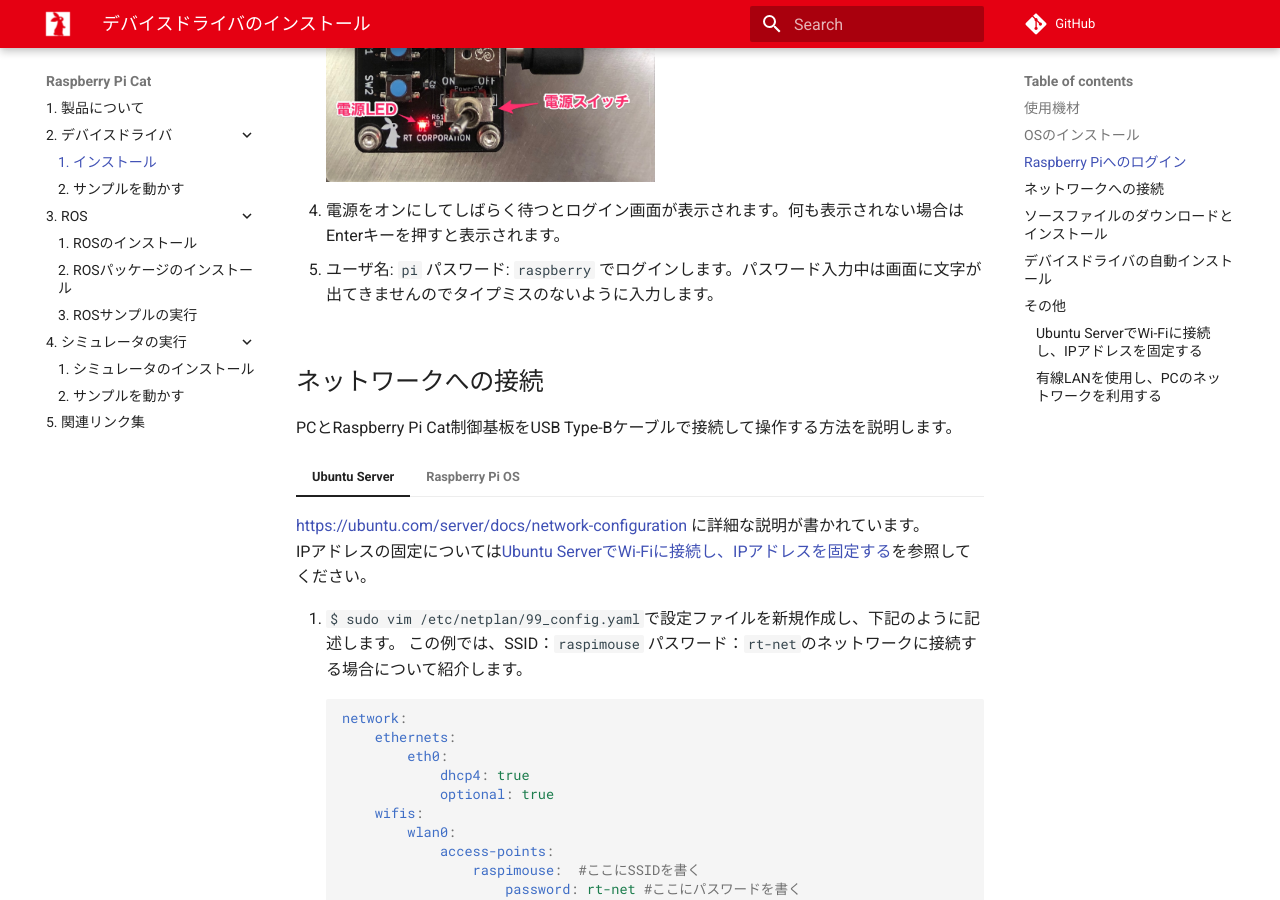
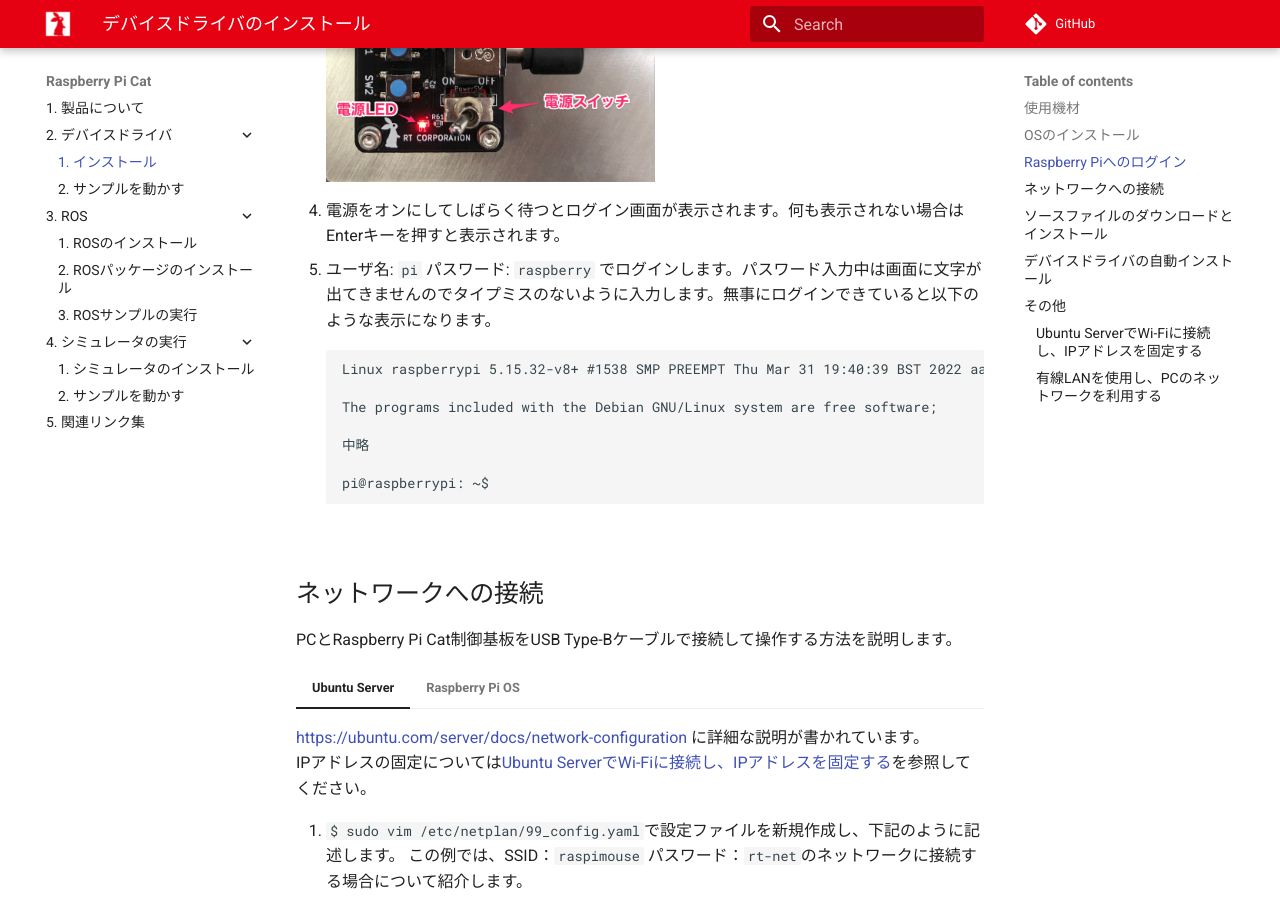
Before and after one commit to rt-net/tutorials, an MkDocs documentation site: the page built from docs/raspicat/driver/install.md, in a window 1280 px wide and 900 px high, scrolled down 1731 px. Built offline with MkDocs 1.6.1 and Material for MkDocs 9.7.7, drawn with Linux system fonts in a browser that asks for light colours; comment, search, counter and statistics services are not loaded.

Commit message:
端末ログイン後の表示例追加

````diff
--- a/docs/raspicat/driver/install.md
+++ b/docs/raspicat/driver/install.md
@@ -52,7 +52,16 @@
     1. ここで、Raspberry Pi Cat操作基板にある電源スイッチを操作し、Raspberry Pi Cat本体の電源をオンにします。電源をオンにすると電源LEDが点灯します。
     ![](../../img/raspicat/driver/windows-vcp-5.jpg){: style="width:50%"}
     1. 電源をオンにしてしばらく待つとログイン画面が表示されます。何も表示されない場合はEnterキーを押すと表示されます。
-    1. ユーザ名: `pi` パスワード: `raspberry` でログインします。パスワード入力中は画面に文字が出てきませんのでタイプミスのないように入力します。
+    1. ユーザ名: `pi` パスワード: `raspberry` でログインします。パスワード入力中は画面に文字が出てきませんのでタイプミスのないように入力します。無事にログインできていると以下のような表示になります。
+    ```
+    Linux raspberrypi 5.15.32-v8+ #1538 SMP PREEMPT Thu Mar 31 19:40:39 BST 2022 aarch64
+
+    The programs included with the Debian GNU/Linux system are free software;
+
+    中略
+
+    pi@raspberrypi: ~$
+    ```
 === "Windows"
     1. まず、USB-BケーブルをRaspberry Pi Cat制御基板に接続します。まだRaspberry Pi Cat本体の電源は入れません。
     Windowsのデバイスマネージャを起動してRaspberry Pi Cat制御基板が認識されていることを確認します。以下のようにUSB Serial Portとして認識されます。このときのCOMポートの番号を控えておきます。今回の例ではCOM3です。
@@ -67,7 +76,7 @@
     ![](../../img/raspicat/driver/windows-vcp-5.jpg){: style="width:50%"}
     1. 電源をオンにしてしばらく待つと以下のようにログイン画面が表示されます。何も表示されない場合はEnterキーを押すと表示されます。
     ![](../../img/raspicat/driver/windows-vcp-6.png)
-    1. ユーザ名: `pi` パスワード: `raspberry` でログインします。パスワード入力中は画面に文字が出てきませんのでタイプミスのないように入力します。
+    1. ユーザ名: `pi` パスワード: `raspberry` でログインします。パスワード入力中は画面に文字が出てきませんのでタイプミスのないように入力します。無事にログインできていると以下のような表示になります。
     ![](../../img/raspicat/driver/windows-vcp-7.png)
 
 ## ネットワークへの接続 {: #network-setup}
````
